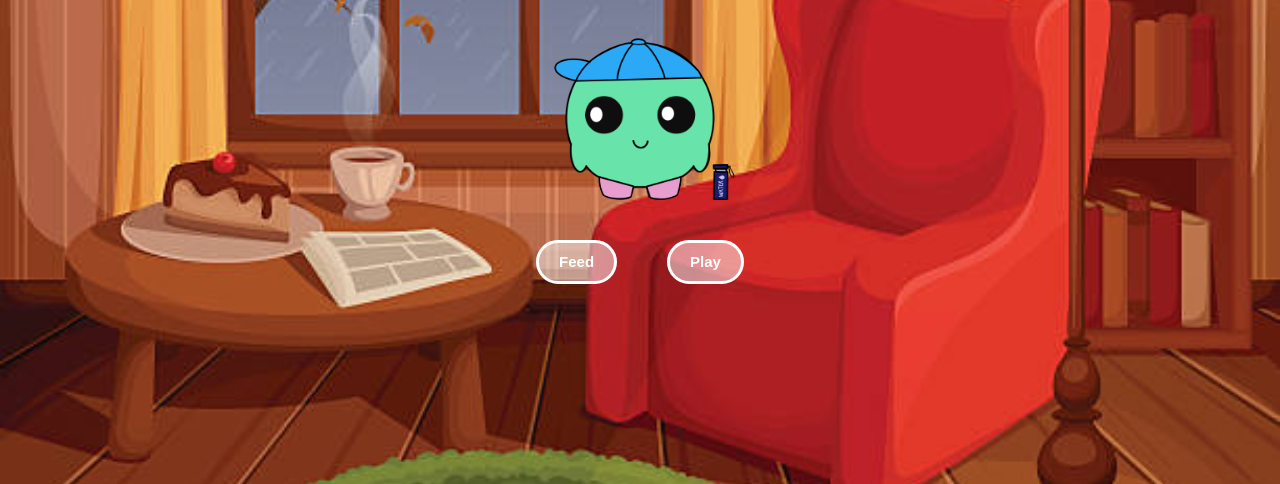
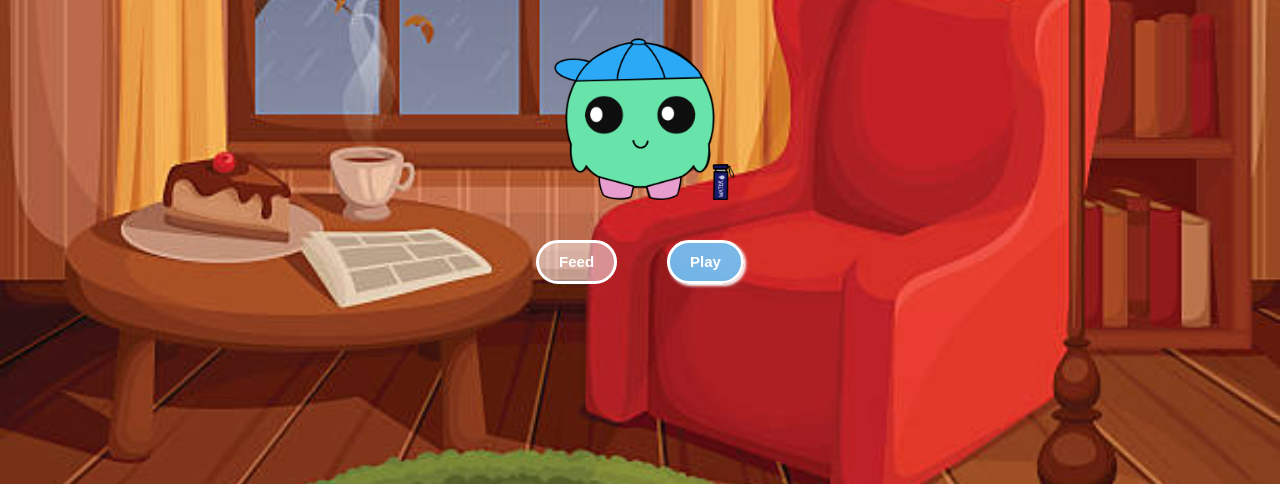
Before and after one commit to poppyts25/TrashPet, a Django app: page /trashpetapp/home/ in a window 1280 px wide, with the pointer over the restyled element. Shown: the part 316-800 px from the top of the page. Run offline with Django 4.2, Linux system fonts and the light colour scheme; a user stored in the database is signed in; data comes from the database, SQL or seed files in the repository.

Commit message:
update buttons on home page

```diff
--- a/trashpet/trashpetapp/templates/trashpetapp/home.html
+++ b/trashpet/trashpetapp/templates/trashpetapp/home.html
@@ -87,6 +87,15 @@
           gap: 10px;
         }
 
+        #play-button:hover {
+          background-color: rgb(111, 198, 252, 0.9);
+          box-shadow: 2px 2px 3px;
+        }
+
+        #feed-button:hover {
+          background-color: rgb(252, 146, 224, 0.9);
+          box-shadow: 2px 2px 3px;
+       }
 
     </style>
 </head>
@@ -116,8 +125,8 @@
         <img id="mouth" src = '{% static "/images/smile.png" %}' class="pet-smile" alt="pet">
     </div>
     <div class="buttons-container">
-        <button id="feed-button" class="action-button">Feed</button>
-        <button id="play-button" class="action-button">Play</button>
+        <button id="feed-button" class="action-button" >Feed</button>
+        <button id="play-button" class="action-button" >Play</button>
     </div>
 
     <script src="{% static 'animate.js' %}"></script>
```
